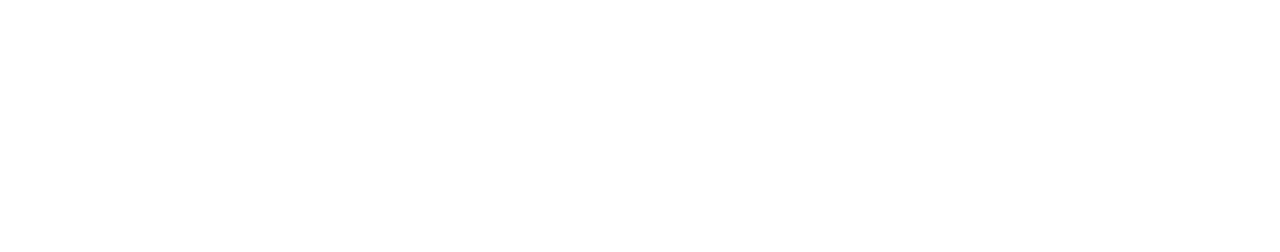
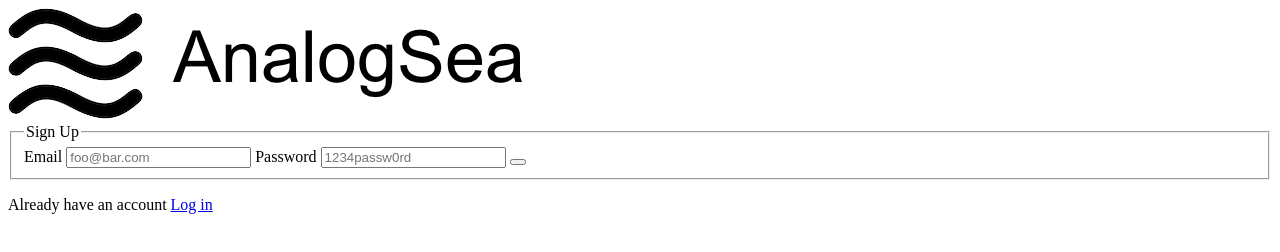
Before and after one commit to Osman8a/Challenge-Signup-Page, a plain HTML site: page index.html in a window 1280 px wide. Drawn offline with Linux system fonts and the light colour scheme.

Commit message:
Inputs and label finished

```diff
--- a/index.html
+++ b/index.html
@@ -3,10 +3,32 @@
 
 <head>
     <meta charset="utff-8">
+    <meta name="description" content="Challenge: Signup Page for web site Thinkful">
+    <title>Challenge: Signup Page</title>
 </head>
 
 <body>
+    <main>
+        <section>
+            <img src="images/logo.png" alt="logo principal">
+        </section>
+        <section>
+            <div>
+                <form action="/signup">
+                    <fieldset>
+                        <legend>Sign Up</legend>
+                        <label for="email">Email</label>
+                        <input type="email" placeholder="foo@bar.com" name="email" id="email" required>
 
+                        <label for="password">Password</label>
+                        <input type="password" placeholder="1234passw0rd" name="password" id="password" required>
+                        <button type="submit"></button>
+                    </fieldset>
+                    <p>Already have an account <a href="/login">Log in</a></p>
+                </form>
+            </div>
+        </section>
+    </main>
 </body>
 
 </html>
```
